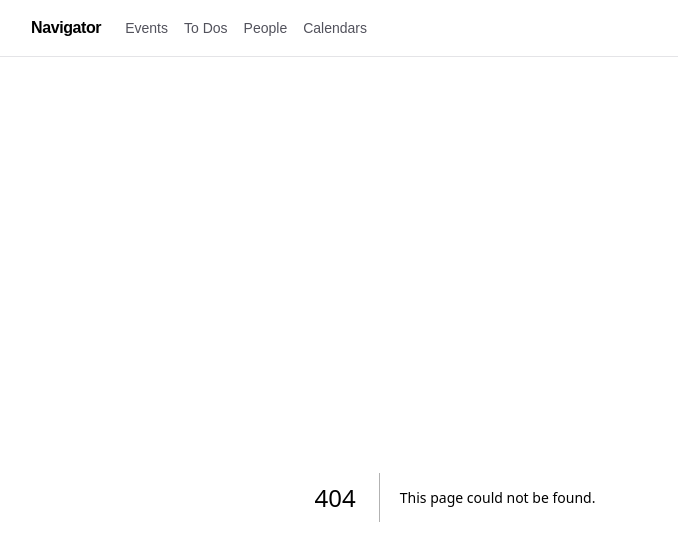
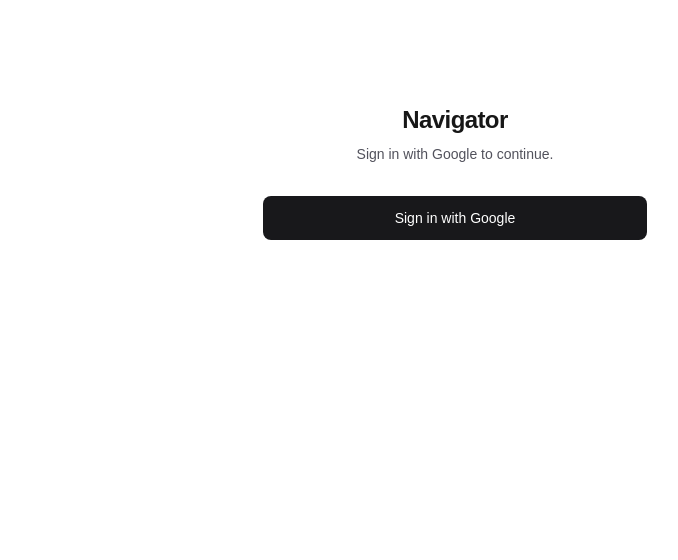
Before and after one commit to kaiomagalhaes/navigator, a Next.js app: page /login in a window 1280 px wide. Before the commit this address had no page. Shown: the top 560 px of the page, without its empty margins (185-863 px from the left). Built offline with nearby package versions, Linux system fonts and the light colour scheme; no server answers.

Commit message:
add auth

```diff
--- a/package.json
+++ b/package.json
@@ -17,6 +17,7 @@
     "drizzle-orm": "^0.45.2",
     "googleapis": "^173.0.0",
     "next": "16.2.9",
+    "next-auth": "^5.0.0-beta.31",
     "openai": "^6.45.0",
     "pg": "^8.22.0",
     "react": "19.2.4",
--- /dev/null
+++ b/src/app/api/auth/[...nextauth]/route.ts
@@ -0,0 +1,5 @@
+import { handlers } from "@/auth";
+
+// Auth.js mounts all its endpoints here: /api/auth/signin, /callback/google,
+// /session, /csrf, /signout, etc.
+export const { GET, POST } = handlers;
--- a/src/app/api/google/callback/route.ts
+++ b/src/app/api/google/callback/route.ts
@@ -1,6 +1,7 @@
 import { NextResponse, type NextRequest } from "next/server";
 import { db } from "@/db";
 import { googleAccounts } from "@/db/schema";
+import { auth } from "@/auth";
 import { encryptToken, exchangeCodeForAccount } from "@/lib/google";
 
 function backTo(request: NextRequest, params: Record<string, string>) {
@@ -10,6 +11,11 @@
 }
 
 export async function GET(request: NextRequest) {
+  // Defense in depth behind the proxy: only a signed-in user may connect a calendar.
+  if (!(await auth())) {
+    return NextResponse.json({ error: "Authentication required." }, { status: 401 });
+  }
+
   const { searchParams } = request.nextUrl;
   const code = searchParams.get("code");
   const state = searchParams.get("state");
--- a/src/app/api/google/connect/route.ts
+++ b/src/app/api/google/connect/route.ts
@@ -1,10 +1,16 @@
 import { randomBytes } from "node:crypto";
 import { NextResponse, type NextRequest } from "next/server";
+import { auth } from "@/auth";
 import { buildConsentUrl } from "@/lib/google";
 
 // Start the OAuth consent flow. A random state is stored in an httpOnly cookie
 // and echoed back on the callback to defend against CSRF.
 export async function GET(request: NextRequest) {
+  // Defense in depth behind the proxy: only a signed-in user may connect a calendar.
+  if (!(await auth())) {
+    return NextResponse.json({ error: "Authentication required." }, { status: 401 });
+  }
+
   const state = randomBytes(16).toString("hex");
   const response = NextResponse.redirect(buildConsentUrl(state));
   response.cookies.set("google_oauth_state", state, {
--- a/src/app/api/import/route.ts
+++ b/src/app/api/import/route.ts
@@ -1,6 +1,7 @@
 import { revalidatePath } from "next/cache";
 import { NextResponse, type NextRequest } from "next/server";
 import { db } from "@/db";
+import { auth } from "@/auth";
 import { importCalendarRange } from "@/lib/import-events";
 
 export const dynamic = "force-dynamic";
@@ -11,6 +12,11 @@
 // auto-links each to its Fathom recording (when one exists). Idempotent: safe
 // to call repeatedly for the same window — events are upserted, not duplicated.
 export async function GET(request: NextRequest) {
+  // Defense in depth: the proxy already gates this, but never trust that alone.
+  if (!(await auth())) {
+    return NextResponse.json({ error: "Authentication required." }, { status: 401 });
+  }
+
   const { searchParams } = request.nextUrl;
   const fromRaw = searchParams.get("from") ?? "";
   const toRaw = searchParams.get("to") ?? "";
--- a/src/app/layout.tsx
+++ b/src/app/layout.tsx
@@ -1,6 +1,7 @@
 import type { Metadata } from "next";
 import Link from "next/link";
 import { Geist, Geist_Mono } from "next/font/google";
+import { auth, signOut } from "@/auth";
 import "./globals.css";
 
 const geistSans = Geist({
@@ -18,17 +19,22 @@
   description: "Calendar events and people",
 };
 
-export default function RootLayout({
+export default async function RootLayout({
   children,
 }: Readonly<{
   children: React.ReactNode;
 }>) {
+  // The proxy gates access; here we only decide whether to show the app nav.
+  // Signed-out views (the login page) render without it.
+  const session = await auth();
+
   return (
     <html
       lang="en"
       className={`${geistSans.variable} ${geistMono.variable} h-full antialiased`}
     >
       <body className="min-h-full flex flex-col bg-zinc-50 text-zinc-900 dark:bg-black dark:text-zinc-100">
+        {session && (
           <header className="border-b border-zinc-200 bg-white dark:border-zinc-800 dark:bg-zinc-950">
             <nav className="mx-auto flex max-w-4xl items-center gap-6 px-6 py-4">
               <Link href="/" className="font-semibold tracking-tight">
@@ -48,8 +54,25 @@
                   Calendars
                 </Link>
               </div>
+              <div className="ml-auto flex items-center gap-3 text-sm text-zinc-500 dark:text-zinc-400">
+                <span className="hidden sm:inline">{session.user?.email}</span>
+                <form
+                  action={async () => {
+                    "use server";
+                    await signOut({ redirectTo: "/login" });
+                  }}
+                >
+                  <button
+                    type="submit"
+                    className="hover:text-zinc-900 dark:hover:text-zinc-100"
+                  >
+                    Log out
+                  </button>
+                </form>
+              </div>
             </nav>
           </header>
+        )}
         <main className="mx-auto w-full max-w-4xl flex-1 px-6 py-10">{children}</main>
       </body>
     </html>
--- /dev/null
+++ b/src/app/login/page.tsx
@@ -0,0 +1,50 @@
+import { redirect } from "next/navigation";
+import { ALLOWED_EMAIL, auth, signIn } from "@/auth";
+
+const ERROR_MESSAGES: Record<string, string> = {
+  AccessDenied: `Only ${ALLOWED_EMAIL} can sign in to Navigator.`,
+  Configuration: "Sign-in is misconfigured. Please try again later.",
+};
+
+export default async function LoginPage({
+  searchParams,
+}: {
+  searchParams: Promise<{ error?: string }>;
+}) {
+  // Already signed in → straight to the app.
+  if (await auth()) redirect("/");
+
+  const { error } = await searchParams;
+
+  return (
+    <div className="mx-auto flex max-w-sm flex-col items-center gap-8 py-16 text-center">
+      <div>
+        <h1 className="text-2xl font-semibold tracking-tight">Navigator</h1>
+        <p className="mt-2 text-sm text-zinc-600 dark:text-zinc-400">
+          Sign in with Google to continue.
+        </p>
+      </div>
+
+      {error && (
+        <p className="w-full rounded-lg border border-red-200 bg-red-50 px-4 py-3 text-sm text-red-800 dark:border-red-900 dark:bg-red-950 dark:text-red-300">
+          {ERROR_MESSAGES[error] ?? "Sign-in failed. Please try again."}
+        </p>
+      )}
+
+      <form
+        action={async () => {
+          "use server";
+          await signIn("google", { redirectTo: "/" });
+        }}
+        className="w-full"
+      >
+        <button
+          type="submit"
+          className="inline-flex w-full items-center justify-center rounded-lg bg-zinc-900 px-4 py-3 text-sm font-medium text-white transition-colors hover:bg-zinc-700 dark:bg-white dark:text-zinc-900 dark:hover:bg-zinc-200"
+        >
+          Sign in with Google
+        </button>
+      </form>
+    </div>
+  );
+}
--- /dev/null
+++ b/src/auth.ts
@@ -0,0 +1,42 @@
+import NextAuth from "next-auth";
+import Google from "next-auth/providers/google";
+
+// The one Google account allowed to sign in. Kept as an explicit constant so
+// the "only this account" guarantee is visible in the code. This is app login,
+// distinct from lib/me.ts (hides your own email in attendee lists) and
+// lib/google.ts (connects calendars to import from).
+export const ALLOWED_EMAIL = "kaio@codelitt.com";
+
+export const { handlers, auth, signIn, signOut } = NextAuth({
+  // Reuse the existing Google OAuth app credentials (see .env). Auth.js adds its
+  // own callback route at /api/auth/callback/google — register that in GCP.
+  providers: [
+    Google({
+      clientId: process.env.GOOGLE_CLIENT_ID,
+      clientSecret: process.env.GOOGLE_CLIENT_SECRET,
+    }),
+  ],
+  // Custom sign-in / error screen instead of Auth.js's default pages.
+  pages: {
+    signIn: "/login",
+    error: "/login",
+  },
+  // No database adapter → stateless JWT session in an encrypted cookie. The
+  // session cookie is persistent (survives browser restarts) and rolls forward
+  // on each visit, so regular use never requires re-signing in. Requires a
+  // stable AUTH_SECRET in .env — a changing secret invalidates existing cookies.
+  session: {
+    strategy: "jwt",
+    maxAge: 60 * 60 * 24 * 90, // 90 days of inactivity before the session expires
+    updateAge: 60 * 60 * 24, // refresh the cookie's expiry at most once per day
+  },
+  // Custom dev port (3001) → trust the incoming host instead of a fixed AUTH_URL.
+  trustHost: true,
+  callbacks: {
+    // Only the allowed account may complete sign-in. Any other Google account
+    // is rejected and bounced to /login?error=AccessDenied.
+    signIn({ profile }) {
+      return profile?.email?.toLowerCase() === ALLOWED_EMAIL;
+    },
+  },
+});
--- /dev/null
+++ b/src/proxy.ts
@@ -0,0 +1,28 @@
+import { NextResponse } from "next/server";
+import { auth } from "@/auth";
+
+// Paths reachable without a session. Auth.js's own endpoints (/api/auth/*) must
+// always pass through so sign-in/callback/signout can work.
+const PUBLIC_PATHS = new Set(["/login"]);
+
+// App-wide authentication gate (Next.js 16 renamed Middleware → Proxy). The
+// `auth` wrapper injects the session as `req.auth`. This is the primary gate;
+// protected route handlers also re-check the session (defense in depth).
+export default auth((req) => {
+  const { pathname } = req.nextUrl;
+
+  if (pathname.startsWith("/api/auth")) return NextResponse.next();
+  if (PUBLIC_PATHS.has(pathname)) return NextResponse.next();
+  if (req.auth) return NextResponse.next();
+
+  // Unauthenticated: JSON 401 for APIs, redirect to the login page otherwise.
+  if (pathname.startsWith("/api/")) {
+    return NextResponse.json({ error: "Authentication required." }, { status: 401 });
+  }
+  return NextResponse.redirect(new URL("/login", req.nextUrl.origin));
+});
+
+export const config = {
+  // Run on everything except Next internals and static assets.
+  matcher: ["/((?!_next/static|_next/image|favicon.ico|.*\\..*).*)"],
+};
```
Also changed, not shown: 1 other file (tests, documents, lock files or other folders). Lines whose indentation alone changed are shown as unchanged.
